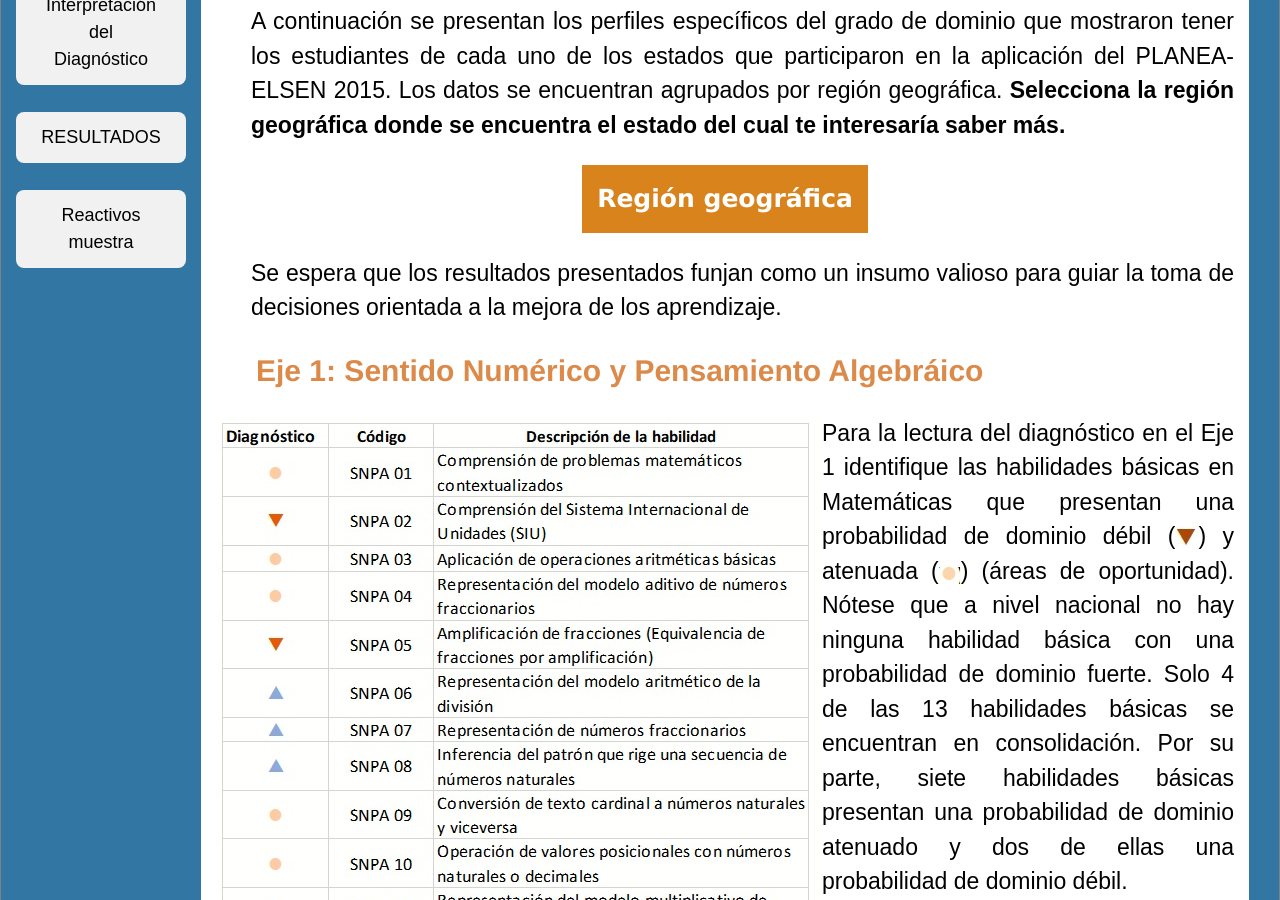
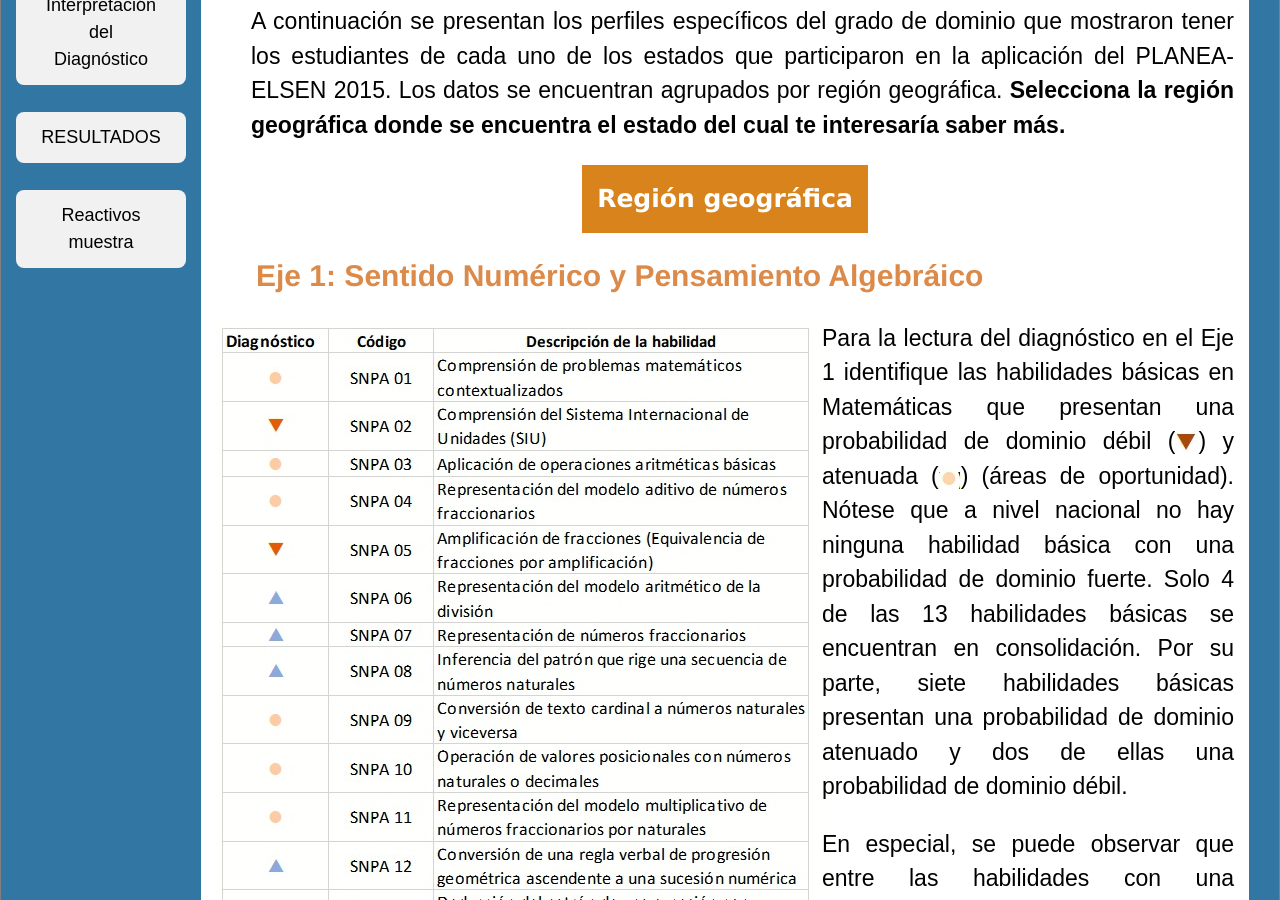
Before and after one commit to rimedie/rimedie.github.io, a Jekyll site: the page built from PLANEA-ELSEN_2015/porRegion.html, in a window 1280 px wide and 900 px high, scrolled down 680 px. Built offline with Jekyll 4.4.1, drawn with Linux system fonts in a browser that asks for light colours.

Commit message:
Update porRegion.html

```diff
--- a/PLANEA-ELSEN_2015/porRegion.html
+++ b/PLANEA-ELSEN_2015/porRegion.html
@@ -18,8 +18,6 @@
     <a href="/PLANEA-ELSEN_2015/porRegion.html#Norte">Región Norte</a>
    </div>
 </div></center>
-
-<p>Se espera que los resultados presentados funjan como un insumo valioso para guiar la toma de decisiones orientada a la mejora de los aprendizaje. </p>
 
    <a id="Sur"></a>
     <h2 class="interact">Eje 1: Sentido Numérico y Pensamiento Algebráico</h2>
```
